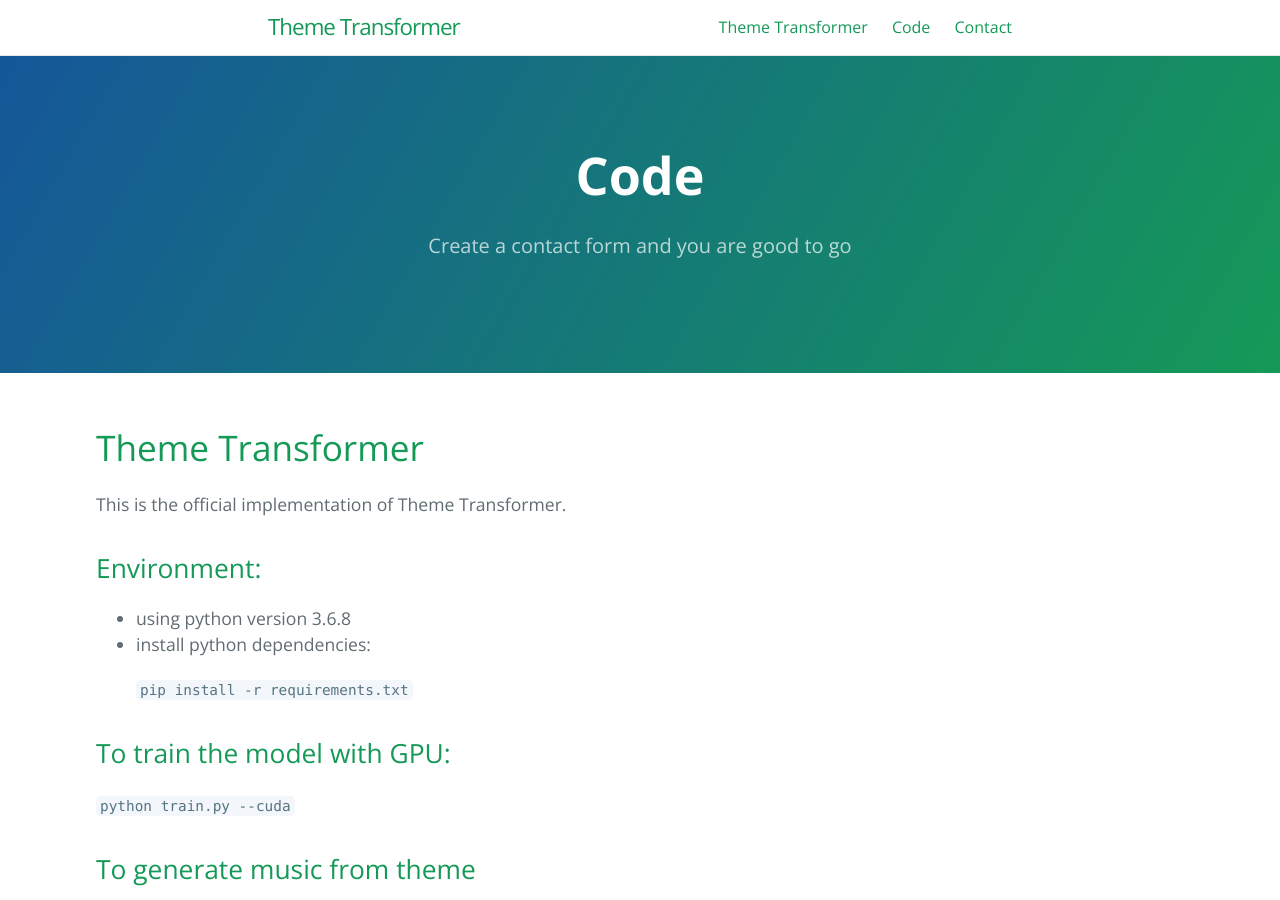
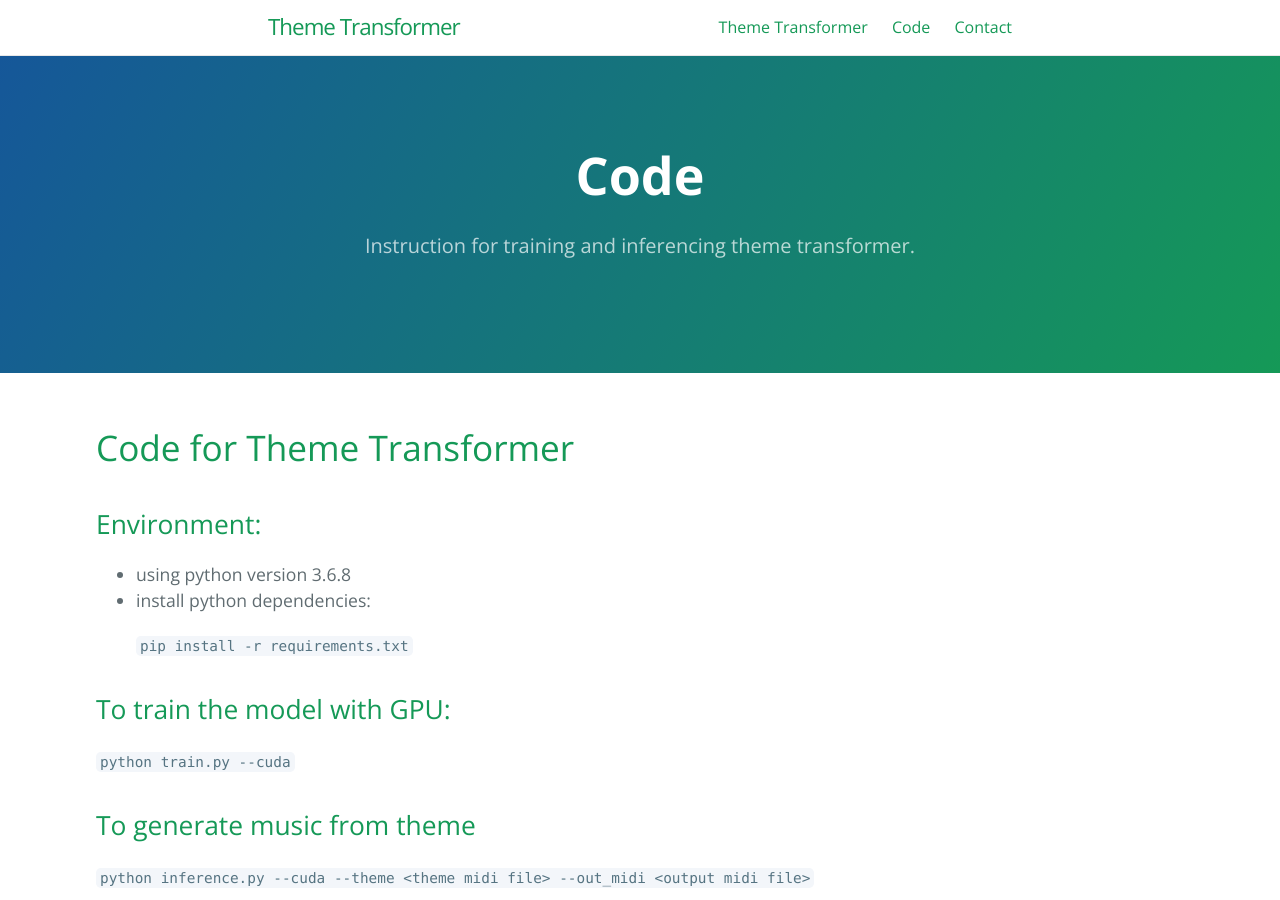
Before and after one commit to atosystem/ThemeTransformer, a Jekyll site: the page built from code.md, in a window 1280 px wide and 900 px high. Built offline with Jekyll 4.4.1, drawn with Linux system fonts in a browser that asks for light colours.

Commit message:
Update: index.md

```diff
--- a/code.md
+++ b/code.md
@@ -1,13 +1,12 @@
 ---
 layout: page
 title: Code
-tagline: Create a contact form and you are good to go
+tagline: Instruction for training and inferencing theme transformer.
 ref: code
 ---
 
-# Theme Transformer
+# Code for Theme Transformer
 
-This is the official implementation of Theme Transformer.
 
 ## Environment:
 * using python version 3.6.8
```
